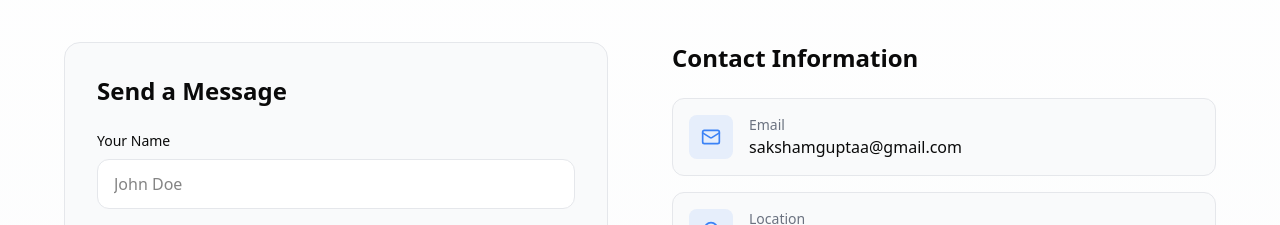
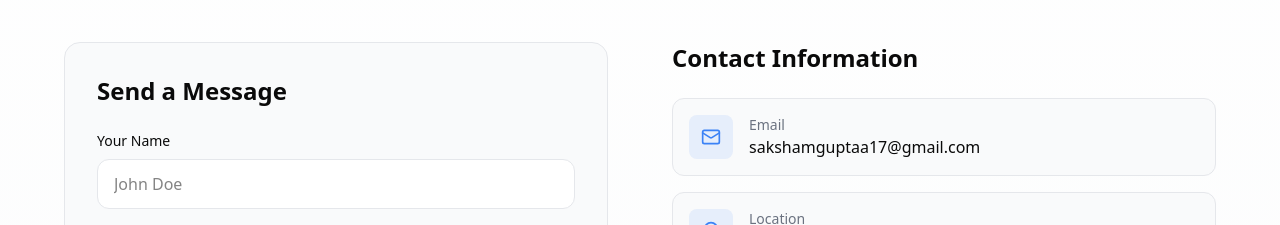
Before and after one commit to Saksham-gupta-tech17/portfolio, a Next.js app: page / in a window 1280 px wide. Shown: the part 5400-5625 px from the top of the page. Built offline with nearby package versions, Linux system fonts and the light colour scheme.

Commit message:
feat: enhance mobile responsiveness for Start a Conversation button

```diff
--- a/components/Contact.tsx
+++ b/components/Contact.tsx
@@ -57,7 +57,7 @@ export default function Contact() {
   ];
 
   const contactInfo = [
-    { icon: <Mail size={20} />, label: "Email", value: "sakshamguptaa@gmail.com", link: "mailto:sakshamguptaa@gmail.com" },
+    { icon: <Mail size={20} />, label: "Email", value: "sakshamguptaa17@gmail.com", link: "mailto:sakshamguptaa17@gmail.com" },
     { icon: <MapPin size={20} />, label: "Location", value: "Noida, UP", link: "#" },
     { icon: <MessageCircle size={20} />, label: "WhatsApp", value: "Chat on WhatsApp", link: "https://wa.me/919084458889?text=Hello%20Saksham" },
   ];
@@ -248,7 +248,7 @@ export default function Contact() {
             "The best way to predict the future is to create it."
           </p>
           <a
-            href="mailto:sakshamguptaa@gmail.com"
+            href="mailto:sakshamguptaa17@gmail.com"
             className="inline-flex items-center gap-3 px-8 py-4 bg-primary text-white rounded-full font-semibold text-lg hover:bg-primary-dark transition-colors shadow-lg hover:shadow-xl"
           >
             <Mail size={20} />
```
